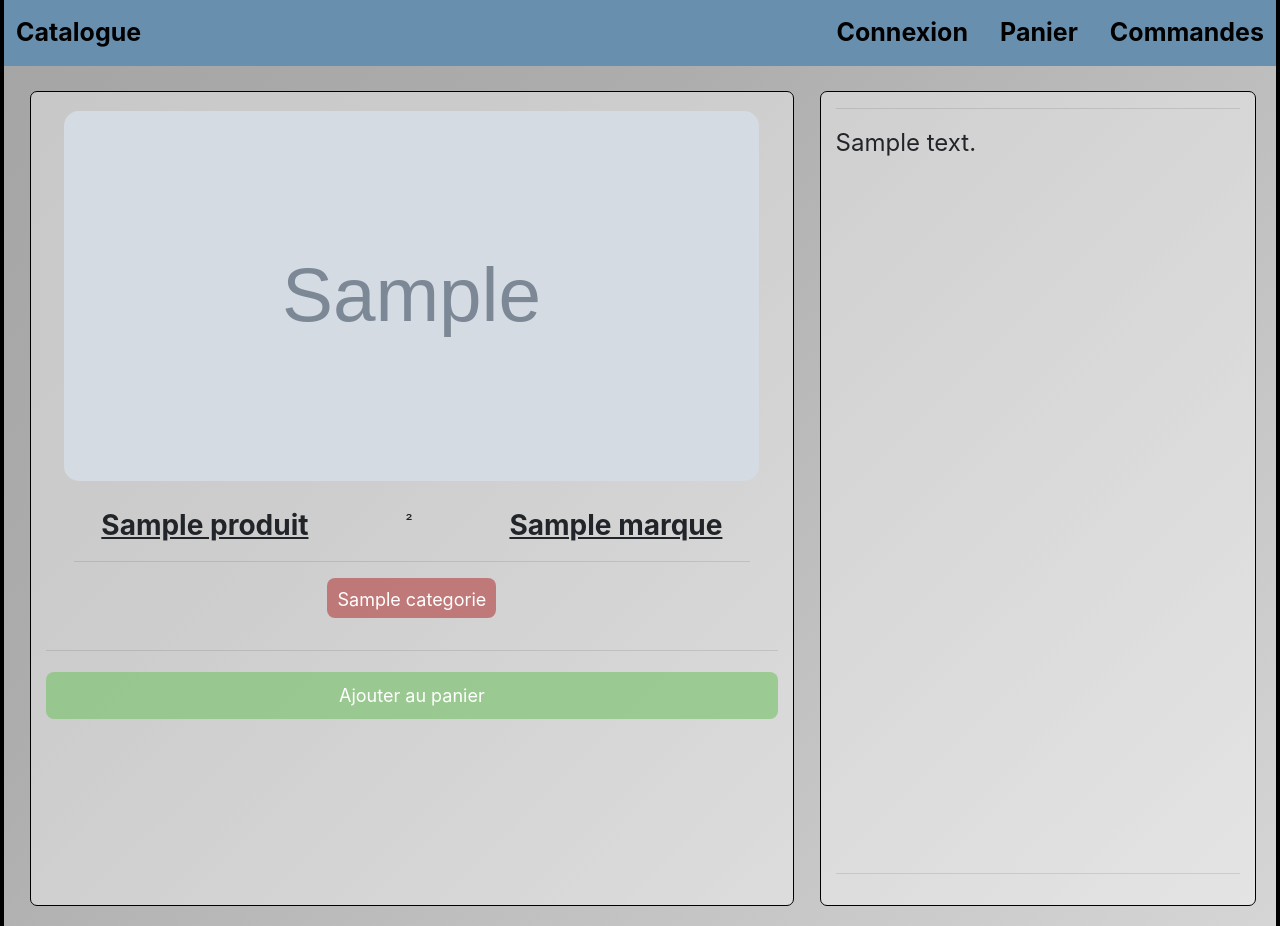
After one commit to Risek783/Ultrastock-, a PHP site: page /pages/produit.php?id=1 in a window 1280 px wide. The commit adds this page. Run offline with PHP 8.4, Linux system fonts and the light colour scheme; tables that the repository leaves empty or names only in its code hold one stand-in row (values such as "Sample post"); grey boxes marked "Sample" are stand-in pictures.

Commit message:
voir produit
ajout de la fonctionnalité "voir produit"

```diff
--- a/css/style.css
+++ b/css/style.css
@@ -210,6 +210,7 @@ body {
   text-align: center;
   font-size: 18px;
   border-radius: 8px;
+  text-decoration: none;
 }
 
 .collapsible:hover {
@@ -239,7 +240,7 @@ body {
   color: white;
   cursor: pointer;
   padding: 8px;
-  height: 40px;
+  height: 5vh;
   width: 100%;
   border: none;
   text-align: center;
@@ -263,6 +264,20 @@ body {
   text-align: center;
   font-size: 18px;
   border-radius: 8px;
+
+}
+
+.pti_collapsible2 {
+  background: rgba(179, 56, 56, 0.568);
+  color: white;
+  cursor: pointer;
+  padding: 8px;
+  height: 40px;
+  border: none;
+  text-align: center;
+  font-size: 18px;
+  border-radius: 8px;
+  margin-bottom: 5px;
 }
 
 .sidenav {
@@ -422,3 +437,20 @@ body {
   font-size: 23px;
   font-weight: 400;
 }
+
+.article_produit2{
+  background:rgba(252,252,252,0.4);
+  margin:2vw 0px 2vw 3.5vw  ;
+  height:88vh;
+  border-radius:7px;
+  border:1px black solid;
+}
+
+.article_produit3 {
+  background:rgba(252,252,252,0.4);
+  margin-left:2vw;
+  margin-top:2vw;
+  height:88vh;
+  border-radius:7px;
+  border:1px black solid;
+}
--- a/modeles/Marque.php
+++ b/modeles/Marque.php
@@ -1,11 +1,11 @@
 <?php
 require_once("../modeles/Modele.php");
 
-class Produits extends Modele
+class Marque extends Modele
 {
     public function recuperermarque($id_marque)
     {
         $req = "SELECT * FROM marque WHERE id = $id_marque";
-        return $this->executerRequete($req);
+        return $this->executerRequete($req)->fetchall(PDO::FETCH_ASSOC);
     }
 }
--- a/modeles/Produits.php
+++ b/modeles/Produits.php
@@ -48,4 +48,9 @@ class Produits extends Modele
 
         return $this->executerRequete($req)->fetchAll(PDO::FETCH_ASSOC);
     }
+
+    public function recupererProduitbyId($id_produit){
+        $req = "SELECT * FROM produits WHERE id = $id_produit";
+        return $this->executerRequete($req)->fetchall(PDO::FETCH_ASSOC);
+    }
 }
--- /dev/null
+++ b/pages/produit.php
@@ -0,0 +1,62 @@
+<!DOCTYPE html>
+<html style="height: 100%;">
+
+<?php
+require_once('../modeles/Produits.php');
+require_once('../modeles/Marque.php');
+require_once('../modeles/Categorie.php');
+include("../templates/header_home.php");
+
+$Produit = new Produits;
+$Marque = new Marque;
+$Categorie = new Categorie;
+
+$id_produit = $_GET['id'];
+
+$info_produit = $Produit->recupererProduitbyId($id_produit);
+$categorie_list = $Categorie->recupererCategorie($id_produit);
+$marque_produit = $Marque->recuperermarque($id_produit);
+
+
+?>
+
+<section class="background">
+    <div class="row">
+        <article class="article_produit2 col-lg-7">
+            <div id="image" style="margin:2vh">
+                <img class="card-img" style="max-height: 40vh; object-fit:cover;border-radius:15px;"
+                    src=" <?= $info_produit[0]['image'] ?>">
+            </div>
+
+            <div style="margin:3vh" class="text-center">
+                <div style="margin:3vh">
+                    <h3 style="float: left"><b><u><?= $info_produit[0]['nom']?></u></b> </h3>²
+                    <h3 style="float: right"><b><u><?= $marque_produit[0]['nom']?></u></b> </h3>
+                </div>
+                <hr>
+                    <?php foreach ($categorie_list as $cat) { ?>
+                        <button type=button class="pti_collapsible2 col-lg-3">
+                            <span style="text-align: center;"><?= $cat['nom'] ?> </span>
+                        </button>
+                    <?php
+                    }
+                    ?>
+                </div>
+                <hr>
+            <form method="post" action="../traitements/insererDansPanier.php">
+                <button id="btn_panier" name="produit" value="<?= $id_produit ?>"
+                    type="submit" class="bouton-panier">
+                    <span style="text-align: center;">Ajouter au panier <i
+                            class="fas fa-cart-arrow-down"></i> </span>
+                </button>
+            </form>
+        </article>
+        <article class="article_produit3 col-lg-4">
+            <hr>
+            <div style="overflow-y:auto; height:90%; font-size:24px">
+                <?= $info_produit[0]['description']?>
+            </div>
+            <hr>
+        </article>
+    </div>
+</section>
--- a/templates/header_home.php
+++ b/templates/header_home.php
@@ -83,6 +83,9 @@ $Liste_type = $Type->getType();
 
                     <a href="./panier.php">
                         <i class="fas fa-shopping-cart"></i> Panier
+
+                        <a href="../pages/commande.php">
+                        <i class="fas fa-user-circle"></i> Commandes
                     </a>
                 </div>
 
```
Also changed, not shown: modeles/Affcommande.php (added, +15 -0 lines), pages/accueil.php (+4 -4 lines), pages/commande.php (added, +19 -0 lines).
